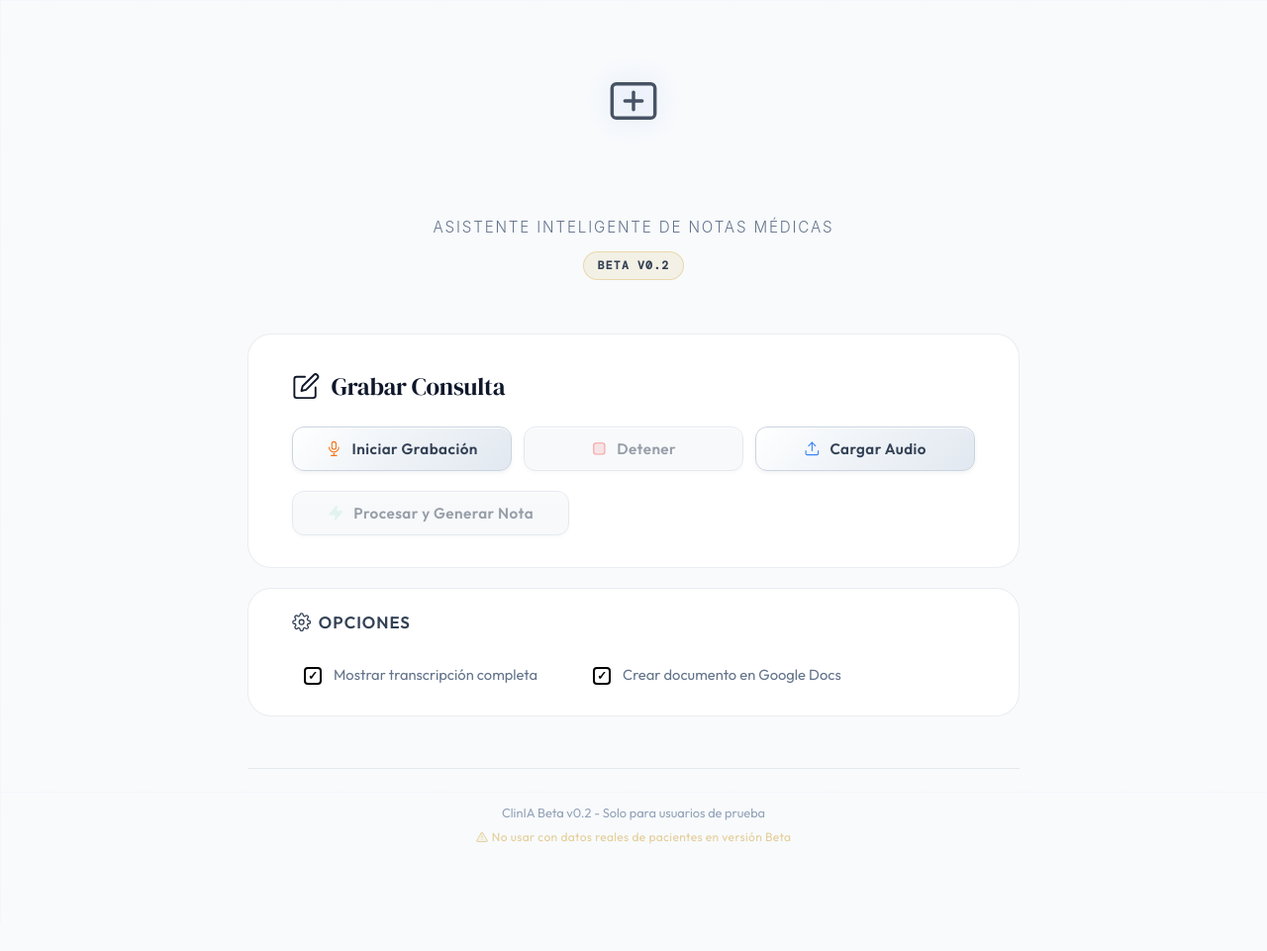
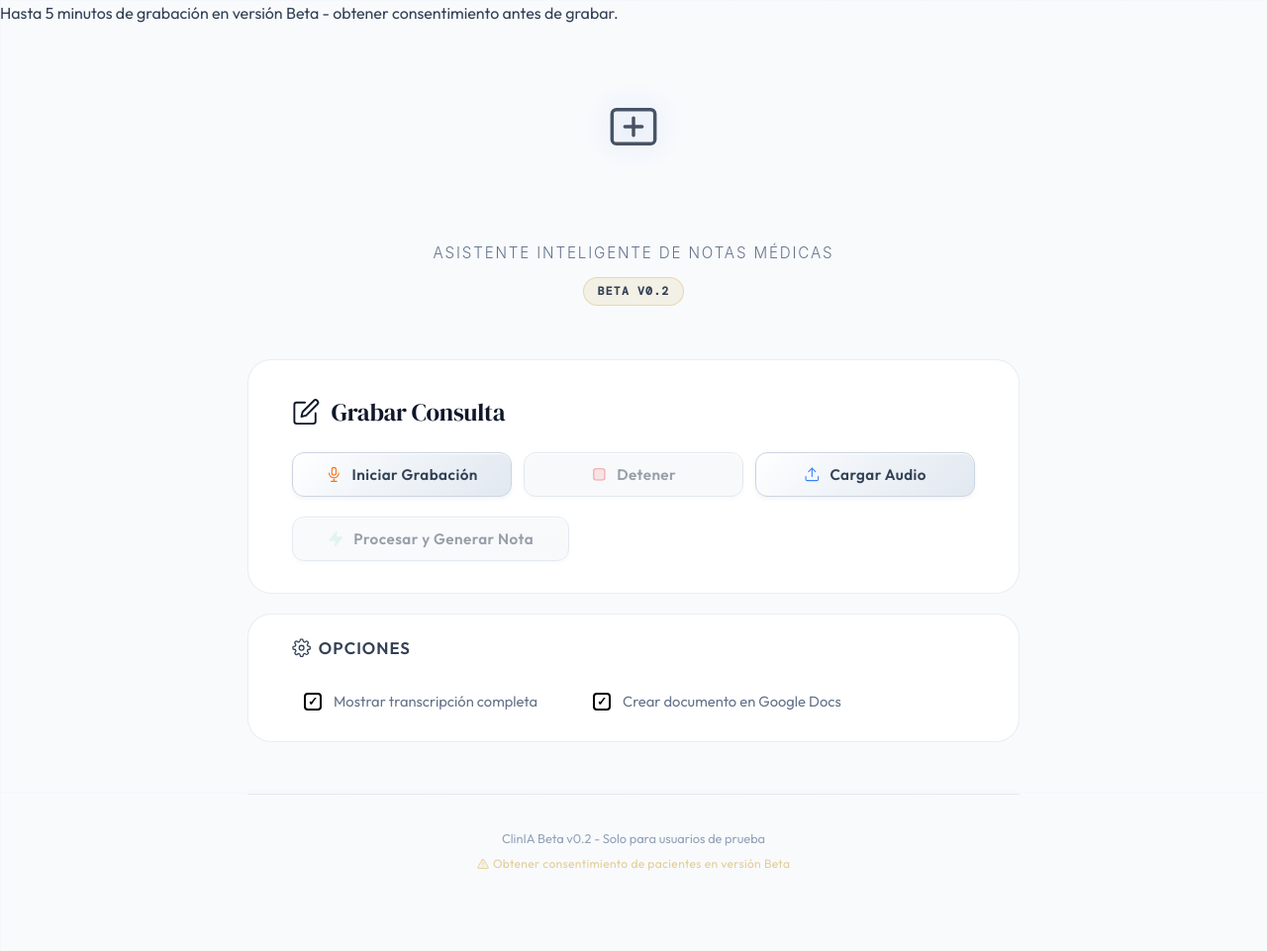
Before and after one commit to pavongustavof1-gif/Clin.IA-Beta, a Flask app: page / in a window 1280 px wide. Shown: the whole page at 99% size. Before the commit the page ends 853 px from the top, so only its background shows below. Run offline with Flask 3, Linux system fonts and the light colour scheme; parts of the project's set-up code (start-up, migrations or seed data) failed here and were passed over.

Commit message:
Update index.html
obtener consentimiento para grabar

```diff
--- a/backend/templates/index.html
+++ b/backend/templates/index.html
@@ -4,6 +4,7 @@
     <meta charset="UTF-8">
     <meta name="viewport" content="width=device-width, initial-scale=1.0">
     <title>ClinIA - Asistente de Notas Médicas</title>
+    <subtitle>Hasta 5 minutos de grabación en versión Beta - obtener consentimiento antes de grabar.</subtitle>
 
     <!--
         FONT STRATEGY: Google Fonts with graceful fallback.
@@ -361,7 +362,7 @@
             <p>ClinIA Beta v0.2 - Solo para usuarios de prueba</p>
             <p class="disclaimer">
                 <svg class="disclaimer-icon" width="14" height="14" aria-hidden="true"><use href="#icon-warning"/></svg>
-                No usar con datos reales de pacientes en versión Beta
+                Obtener consentimiento de pacientes en versión Beta
             </p>
         </footer>
     </div>
```
